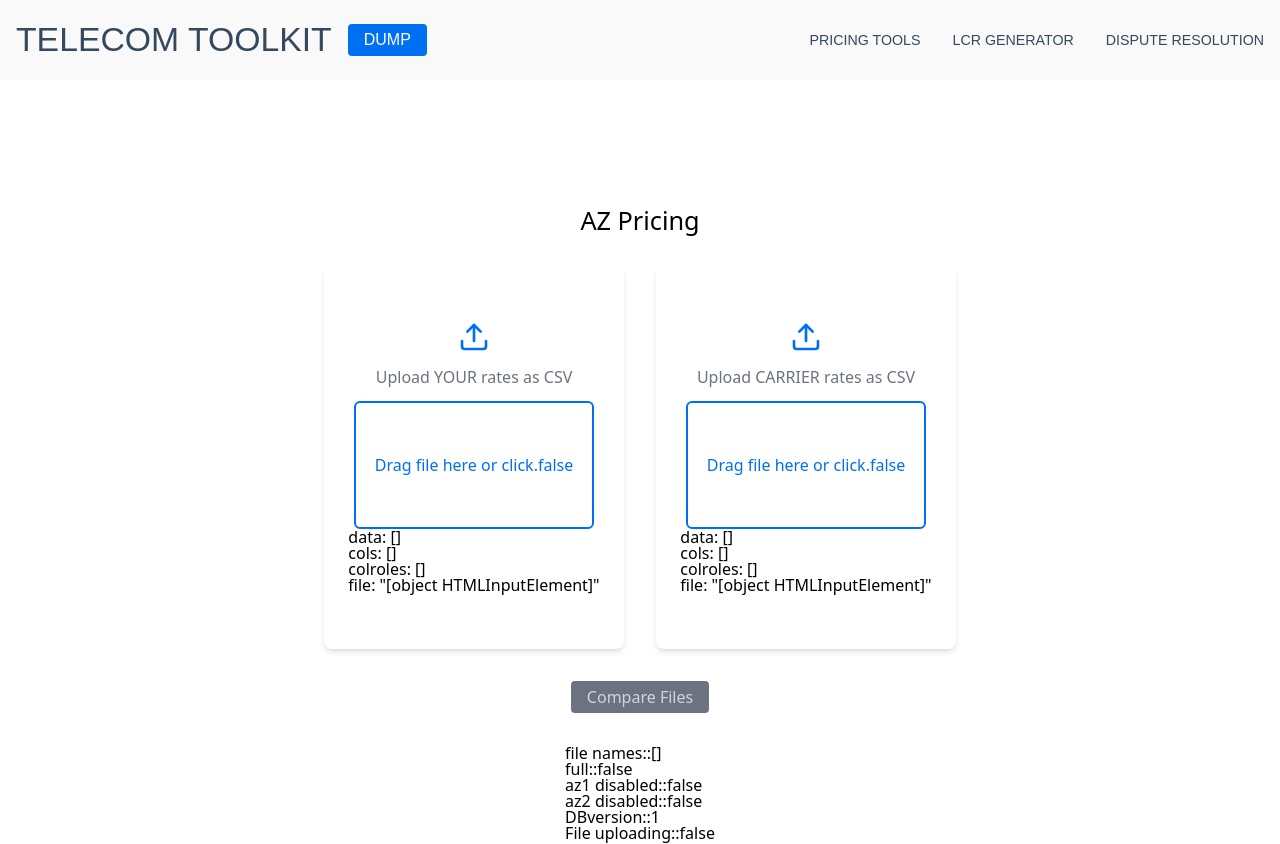
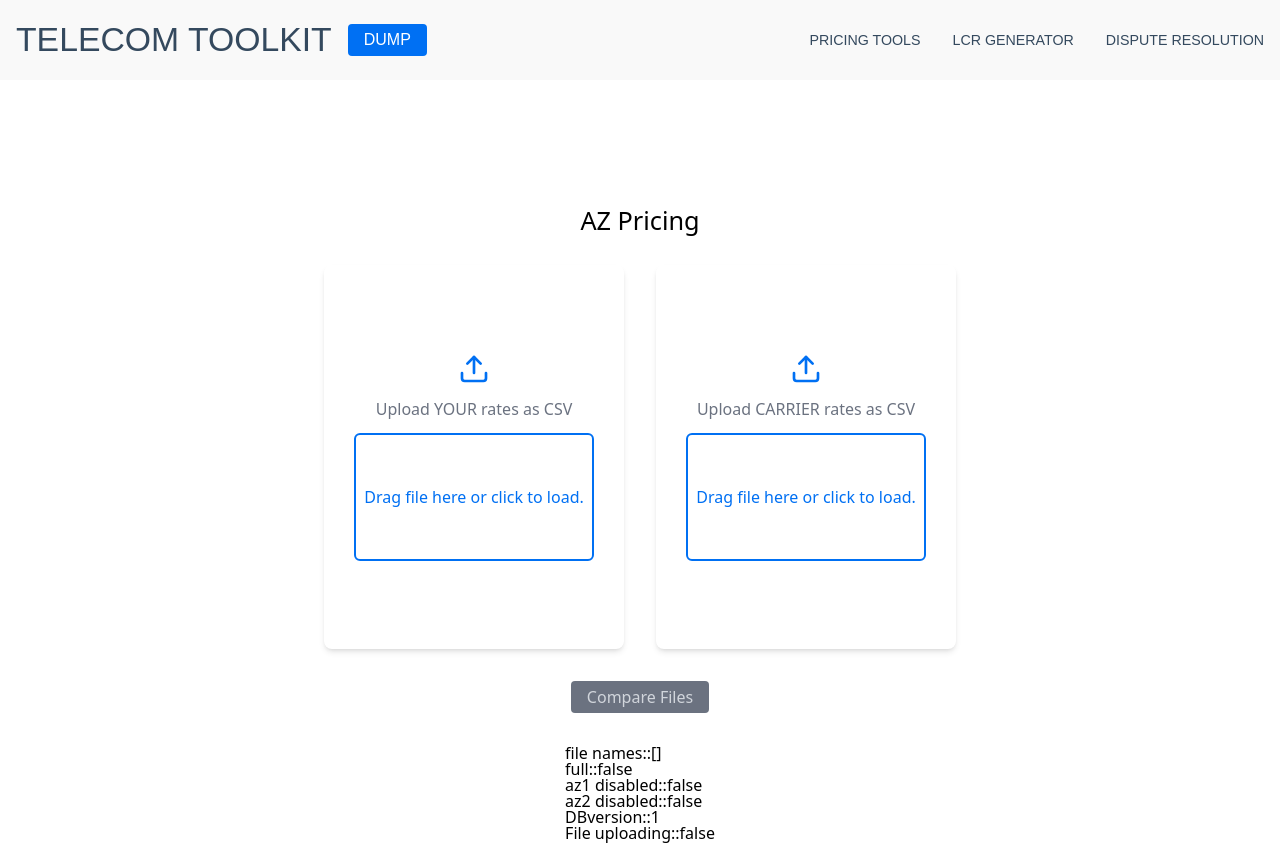
Before and after one commit to kdjordan/voip-accelerator, a Vue app: page / in a window 1280 px wide. Built offline with nearby package versions, Linux system fonts and the light colour scheme.

Commit message:
displayMssg cleanup

```diff
--- a/src/components/UploadComponent.vue
+++ b/src/components/UploadComponent.vue
@@ -7,18 +7,18 @@
 			<p class="text-muted-foreground">{{ displayMessage }}</p>
 			<div
 				:class="[
-					'w-[95%] h-32 border-2 border-primary rounded-md flex items-center justify-center text-primary hover:bg-primary/10 transition-colors',
-					{ pulse: false, 'bg-stone-300': props.disabled },
+					'w-[95%] h-32 border-2 border-primary rounded-md flex items-center justify-center text-primary hover:bg-primary/80 transition-colors',
+					{ pulse: localDBloading, 'bg-green-500 text-white': props.disabled },
 				]"
 				@dragover.prevent="onDragOver"
 				@drop.prevent="onDrop"
 				@dragenter="onDragEnter"
 				@dragleave="onDragLeave"
 				@click="selectFile"
-
 			>
-				<p>{{ statusMessage }}</p>
-				<p>{{ props.disabled }}</p>
+				<p :class="{'text-white': localDBloading}">
+					{{ statusMessage }}
+				</p>
 
 				<input
 					type="file"
@@ -33,10 +33,6 @@
 				v-if="DBstore.isComponentDisabled(props.componentName)"
 				@click="removeFromDB"
 			/>
-			data: {{ previewData }}<br />
-			cols: {{ columns }}<br />
-			colroles: {{ columnRoles }}<br />
-			file: {{ fileInput }}
 		</div>
 		<!-- Column Roles Modal -->
 		<TheModal
@@ -50,6 +46,7 @@
 			@cancel="cancelModal"
 		/>
 	</div>
+	<!-- ::{{ localDBloading }} -->
 	<!-- {{ DBstore.AZfilesUploaded.file1 }}
 	{{ props.compName }} -->
 	<!-- {{ file.name }} -->
@@ -69,7 +66,8 @@
 	import { useDBstore } from '@/stores/db';
 
 	const DBstore = useDBstore();
-	const { storeInIndexedDB, deleteObjectStore } = useIndexedDB();
+	const { storeInIndexedDB, deleteObjectStore, localDBloading } =
+		useIndexedDB();
 	const file = ref<File | null>(null);
 	const fileInput = ref<HTMLInputElement | null>(null);
 	const columns = ref<string[]>([]);
@@ -78,7 +76,9 @@
 	const isDragOver = ref<boolean>(false);
 	const showModal = ref<boolean>(false);
 	const startLine = ref<number>(1);
-	const successMessage = 'We Got it. Nice.';
+	const statusMessage = ref<string>(
+		'Drag file here or click to load.'
+	);
 
 	const props = defineProps<{
 		mssg: string;
@@ -87,32 +87,18 @@
 		disabled: boolean;
 	}>();
 
-	const statusMessage = ref('Drag file here or click.');
+	const displayMessage = ref(props.mssg);
 
-	const displayMessage = computed(() => {
-		if (DBstore.isComponentDisabled(props.componentName)) {
-			return props.componentName;
+	watch(
+		[localDBloading, () => props.disabled],
+		([localDBloadingVal, disabledVal]) => {
+			if (localDBloadingVal) {
+				statusMessage.value = 'Working on it...';
+			} else if (disabledVal) {
+				statusMessage.value = 'Success!';
+			}
 		}
-		return props.disabled ? successMessage : props.mssg;
-	});
-
-	const getStoreNameFromDBstore = computed(() => {
-		console.log(
-			'storeName',
-			DBstore.getStoreNameByComponent(props.componentName)
-		);
-		return DBstore.getStoreNameByComponent(props.componentName);
-	});
-
-	// watch([localDBloading, localDBloaded, () => props.mssg], () => {
-	// 	if (localDBloading.value) {
-	// 		statusMessage.value = 'Working on it...';
-	// 	} else if (localDBloaded.value) {
-	// 		statusMessage.value = 'Success!';
-	// 	} else {
-	// 		statusMessage.value = props.mssg;
-	// 	}
-	// });
+	);
 
 	function handleFileUpload(event: Event) {
 		const target = event.target as HTMLInputElement | null;
@@ -129,16 +115,17 @@
 		let storeName = DBstore.getStoreNameByComponent(
 			props.componentName
 		);
+		resetLocalState();
 		await deleteObjectStore(props.DBname, storeName);
-		resetModalState();
 	}
 
-	function resetModalState() {
+	function resetLocalState() {
 		file.value = null;
 		fileInput.value = null;
 		columns.value = [];
 		previewData.value = [];
 		columnRoles.value = [];
+		statusMessage.value = 'Drag file here or click to load.';
 	}
 
 	function onDrop(event: DragEvent) {
@@ -263,11 +250,11 @@
 	.loaded {
 		background-color: green;
 	}
-	.drop-zone {
+	/* .drop-zone {
 		min-height: 150px;
 		position: relative;
 		overflow: hidden;
-	}
+	} */
 	.drop-zone .absolute {
 		transition: width 0.3s ease-in-out;
 	}
--- a/src/composables/useIndexDB.ts
+++ b/src/composables/useIndexDB.ts
@@ -36,13 +36,12 @@ export function useIndexedDB() {
 
   async function storeInIndexedDB(data: StandardizedData[], dbName: string, fileName: string, componentName: string) {
     try {
-
       const db = await openDB(dbName, DBstore.globalDBVersion + 1, {
-        upgrade(db, oldVersion, newVersion, transaction) {
+        upgrade(db) {
           // Perform upgrade actions if needed
           console.log('Upgrade needed for IndexedDB');
           DBstore.setGlobalFileIsUploading(true);
-
+          localDBloading.value = true
           if (!db.objectStoreNames.contains(fileName)) {
             const store = db.createObjectStore(fileName, {
               keyPath: 'id',
@@ -63,14 +62,16 @@ export function useIndexedDB() {
       });
 
       transaction.oncomplete = () => {
-        DBstore.setGlobalFileIsUploading(false);
         DBstore.addFileUploaded(componentName, dbName, fileName);
         console.log('Data stored successfully in IndexedDB', fileName, dbName, componentName);
+        DBstore.setGlobalFileIsUploading(false);
+        localDBloading.value = false
 
         db.close();
       };
 
       transaction.onerror = (event) => {
+        localDBloading.value = true
         console.error('Transaction error:', transaction.error);
       };
     } catch (error) {
--- a/src/stores/db.ts
+++ b/src/stores/db.ts
@@ -80,7 +80,6 @@ export const useDBstore = defineStore('DBstate', {
     },
     setGlobalFileIsUploading(isUploading: boolean) {
       this.globalFileIsUploading = isUploading;
-      console.log('in store setting globalUploading', this.globalFileIsUploading)
     },
     incrementGlobalDBVersion() {
       this.globalDBVersion++
```
